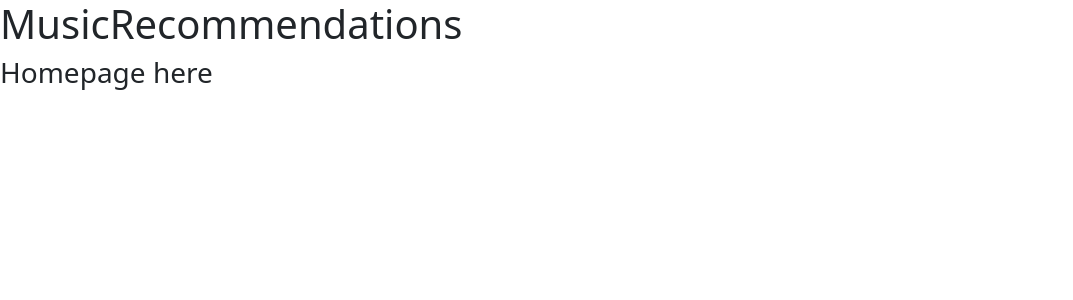
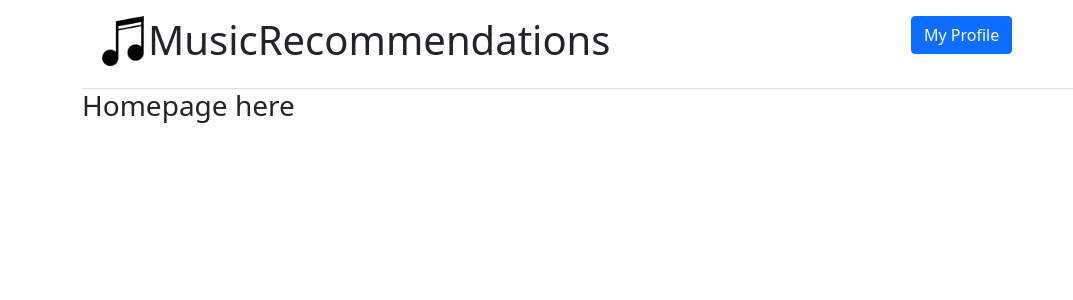
Before and after one commit to Magret7/Music-Recommendations, a Flask app: page / in a window 1280 px wide. Shown: the top 300 px of the page, without its empty margins (0-1073 px from the left). Run offline with Flask 3, Linux system fonts and the light colour scheme.

Commit message:
Add bootstrap header template and integrate it with all main pages

```diff
--- a/static/css/style.css
+++ b/static/css/style.css
@@ -22,7 +22,8 @@
   border: 1px solid #ddd;
 }
 
-  th, td {
+th,
+td {
   text-align: center;
   padding: 0.75rem;
 }
@@ -31,7 +32,7 @@
   background-color: #f2f2f2;
 }
 
-  .column-RelatedArtists{
+.column-RelatedArtists {
   display: block;
   margin-left: auto;
   margin-right: auto;
@@ -43,7 +44,13 @@
   @include media-breakpoint-only(lg) {
     column-count: 4;
   }
+
   @include media-breakpoint-only(xl) {
     column-count: 5;
   }
 }
+
+#music-icon {
+  max-height: 50px;
+  max-width: 50px;
+}
--- a/templates/about.html
+++ b/templates/about.html
@@ -15,9 +15,7 @@
     </head>
 
     <body>
-        <header>
-            <!-- place navbar here -->
-        </header>
+        {% include 'header.html' %}
 
         <main>
 			<h1>About Page</h1>
--- a/templates/header.html
+++ b/templates/header.html
@@ -1 +1,13 @@
-<h1>MusicRecommendations</h1>
+<div class="container">
+    <header class="border-bottom p-3">
+        <div class="d-flex flex-row ">
+            <div class="d-flex col-9">   <!-- TODO: This repetition of d-flex feels jank - better way to align content in row? -->
+                <img src="../static/images/music-icon.png" id="music-icon" alt="Icon of a music note">
+                <h1>MusicRecommendations</h1>
+            </div>
+            <div class="col-3">
+                <button type="button" class="btn btn-primary">My Profile</button>
+            </div>
+        </div>
+    </header>
+</div>
--- a/templates/home.html
+++ b/templates/home.html
@@ -1,21 +1,30 @@
 <!doctype html>
 <html lang="en">
-  <head>
+
+<head>
     <!-- Required meta tags -->
     <meta charset="utf-8">
     <meta name="viewport" content="width=device-width, initial-scale=1">
 
     <!-- Bootstrap CSS -->
-    <link href="https://cdn.jsdelivr.net/npm/bootstrap@5.0.2/dist/css/bootstrap.min.css" rel="stylesheet" integrity="sha384-EVSTQN3/azprG1Anm3QDgpJLIm9Nao0Yz1ztcQTwFspd3yD65VohhpuuCOmLASjC" crossorigin="anonymous">
+    <link href="https://cdn.jsdelivr.net/npm/bootstrap@5.0.2/dist/css/bootstrap.min.css" rel="stylesheet"
+        integrity="sha384-EVSTQN3/azprG1Anm3QDgpJLIm9Nao0Yz1ztcQTwFspd3yD65VohhpuuCOmLASjC" crossorigin="anonymous">
+    <link rel="stylesheet" href="/static/css/style.css" />
+    <title>MusicRecommendations Home</title>
+</head>
 
-    <title>MusicRecommendations Home</title>
-  </head>
-  <body>
-    <header>{% include 'header.html' %}</header>
-    <h3>Homepage here</h3>
+<body>
+    {% include 'header.html' %}
+
+    <div class="container">
+        <h3>Homepage here</h3>
+    </div>
 
 
 
-    <script src="https://cdn.jsdelivr.net/npm/bootstrap@5.0.2/dist/js/bootstrap.bundle.min.js" integrity="sha384-MrcW6ZMFYlzcLA8Nl+NtUVF0sA7MsXsP1UyJoMp4YLEuNSfAP+JcXn/tWtIaxVXM" crossorigin="anonymous"></script>
-  </body>
+    <script src="https://cdn.jsdelivr.net/npm/bootstrap@5.0.2/dist/js/bootstrap.bundle.min.js"
+        integrity="sha384-MrcW6ZMFYlzcLA8Nl+NtUVF0sA7MsXsP1UyJoMp4YLEuNSfAP+JcXn/tWtIaxVXM"
+        crossorigin="anonymous"></script>
+</body>
+
 </html>
--- a/templates/showArtists.html
+++ b/templates/showArtists.html
@@ -10,15 +10,13 @@
         <title>Music Recommendation WebApp</title>
 
         <!-- Bootstrap CSS v5.2.1 -->
-        <!-- <link href="https://cdn.jsdelivr.net/npm/bootstrap@5.3.2/dist/css/bootstrap.min.css" rel="stylesheet" integrity="sha384-T3c6CoIi6uLrA9TneNEoa7RxnatzjcDSCmG1MXxSR1GAsXEV/Dwwykc2MPK8M2HN" crossorigin="anonymous"/> -->
+        <link href="https://cdn.jsdelivr.net/npm/bootstrap@5.3.2/dist/css/bootstrap.min.css" rel="stylesheet" integrity="sha384-T3c6CoIi6uLrA9TneNEoa7RxnatzjcDSCmG1MXxSR1GAsXEV/Dwwykc2MPK8M2HN" crossorigin="anonymous"/>
         <link rel="stylesheet" href="/static/css/style.css" />
 
     </head>
 
     <body>
-        <header>
-            <!-- place navbar here -->
-        </header>
+        {% include 'header.html' %}
 
         <main>
 			<h1>My Artist</h1>
```
Also changed, not shown: templates/relatedArtists.html (+3 -4 lines). Lines whose indentation alone changed are shown as unchanged.
